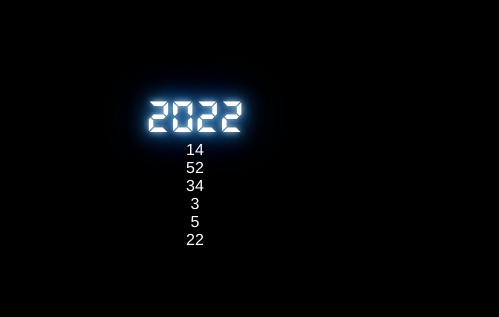
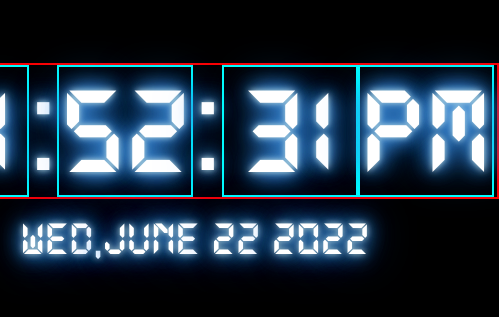
Before and after one commit to cristianrojas350/frontFibo, a React (Create React App) app: page / in a window 390 px wide. Shown: the part 259-576 px from the top of the page, 499 px wide, since content can reach past the window. Built offline with nearby package versions, Linux system fonts and the light colour scheme.

Commit message:
style finished, media query left

```diff
--- a/src/components/clock.css
+++ b/src/components/clock.css
@@ -33,17 +33,34 @@ body {
     justify-content: center;
     align-items: center;
     text-align: center;
+    animation: neon 20s linear infinite;
+    font-family: Digital;
 }
 
-.clock {
+.container {
+    display: flex;
+    flex-direction: column;
+    /* border: 2px solid red; */
+    justify-content: center;
+    align-items: center;
+    margin: auto;
+}
+
+.hourContainer {
+    display: flex;
     font-family: Digital;
     font-size: 8rem;
-    width: 37rem;
-
+    width: 38rem;
+    border: 2px solid red;
 }
 
-p.clock {
-    animation: neon 20s linear infinite;
+.hourContainer .hours,
+.minutes,
+.seconds,
+.session {
+    width: 8.5rem;
+    border: 2px solid aqua;
+
 }
 
 .year {
@@ -75,3 +92,30 @@ p.clock {
             0 0 60px rgba(30, 132, 242, 1);
     }
 }
+
+
+@media screen and (max-width: 600px) {
+    /* .container {
+      width: 22rem;
+    }
+
+    .clock {
+      font-size: 4rem;
+      width: 22rem;
+    }
+
+    .year {
+      font-size: 2rem;
+      width: 22rem;
+    } */
+}
+
+@media screen and (max-width: 300px) {
+    /* .clock {
+      font-size: 3.5rem;
+    }
+
+    .year {
+      font-size: 1.8rem;
+    } */
+}
--- a/src/components/clock.js
+++ b/src/components/clock.js
@@ -2,18 +2,33 @@ import React, { useState } from "react";
 import "./clock.css";
 
 function Clock() {
-  const [year, setYear] = useState();
-  const [hours, setHour] = useState();
-  const [minutes, setMinutes] = useState();
-  const [seconds, setSeconds] = useState();
-  const [days, setDays] = useState();
-  const [months, setMonths] = useState();
-  const [monthDates, setMonthDate] = useState();
+  const monthList = [
+    "January",
+    "February",
+    "March",
+    "April",
+    "May",
+    "June",
+    "July",
+    "August",
+    "September",
+    "October",
+    "November",
+    "December",
+  ];
+  const dayList = ["Sun", "Mon", "Tue", "Wed", "Thu", "Fri", "Sat"];
 
+  let [year, setYear] = useState();
+  let [hours, setHour] = useState();
+  let [minutes, setMinutes] = useState();
+  let [seconds, setSeconds] = useState();
+  let [days, setDays] = useState();
+  let [months, setMonths] = useState();
+  let [monthDates, setMonthDate] = useState();
+  let session = "PM";
   setInterval(() => {
     let date = new Date();
-    let year = date.getFullYear();
-    setYear(year);
+
     let hour = date.getHours();
     setHour(hour);
     let minute = date.getMinutes();
@@ -26,17 +41,35 @@ function Clock() {
     setMonths(month);
     let monthDate = date.getDate();
     setMonthDate(monthDate);
+    let year = date.getFullYear();
+    setYear(year);
   });
+  let daay = dayList[days];
+  let monthh = monthList[months];
 
+  if (hours < 12) {
+    session = "AM";
+  }
+  // if (hours < 10) {
+  //   hours = hours + "0";
+  // }
+  hours = hours < 10 ? "0" + hours : hours;
+  minutes = minutes < 10 ? "0" + minutes : minutes;
+  seconds = seconds < 10 ? "0" + seconds : seconds;
   return (
     <div className="container">
-      <p className="year">{year}</p>
-      <div className="hours">{hours}</div>
-      <div className="minutes">{minutes}</div>
-      <div className="second">{seconds}</div>
-      <div className="day">{days}</div>
+      <div className="hourContainer">
+        <div className="hours">{hours}</div>:
+        <div className="minutes">{minutes}</div>:
+        <div className="seconds">{seconds}</div>
+        <p className="session">{session}</p>
+      </div>
+      <p className="year">
+        {daay},{monthh} {monthDates} {year}
+      </p>
+      {/* <div className="day">{days}</div>
       <div className="month">{months}</div>
-      <div className="monthDate">{monthDates}</div>
+      <div className="monthDate">{monthDates}</div> */}
     </div>
   );
 }
```
